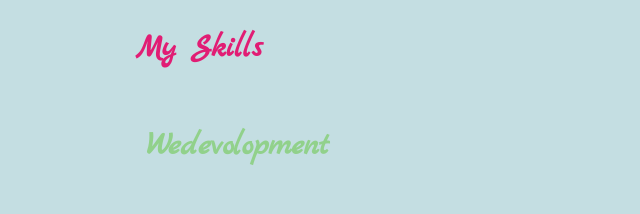
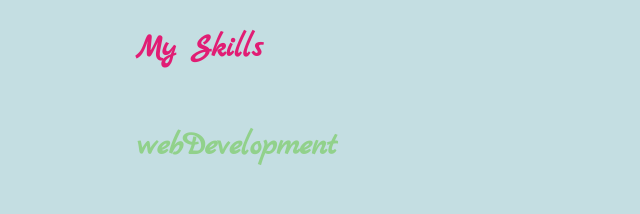
Before and after one commit to btechbab/rameshportfolio, a plain HTML site: page index.html in a window 1280 px wide. Shown: the part 1291-1505 px from the top of the page, 441-1081 px from the left. Drawn offline with Linux system fonts and the light colour scheme.

Commit message:
update index.html

```diff
--- a/index.html
+++ b/index.html
@@ -31,7 +31,7 @@
          <h2 class="name1">My Skills</h2>
          <div class="skill1">
            <img class="html-img" src="images/html-img.gif" alt="">
-           <h3 class="name2">Wedevolopment</h3>
+           <h3 class="name2">webDevelopment</h3>
            <p class="shit">i learnt html,css, javascript and other New Technologys related to webdevolopment...</p>
          </div>
          <div class="skill2">
```
